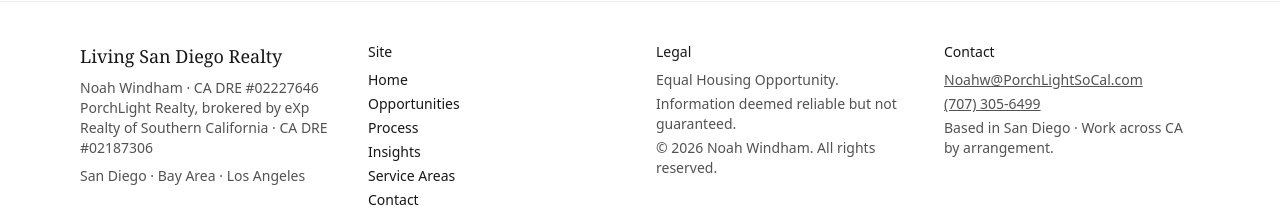
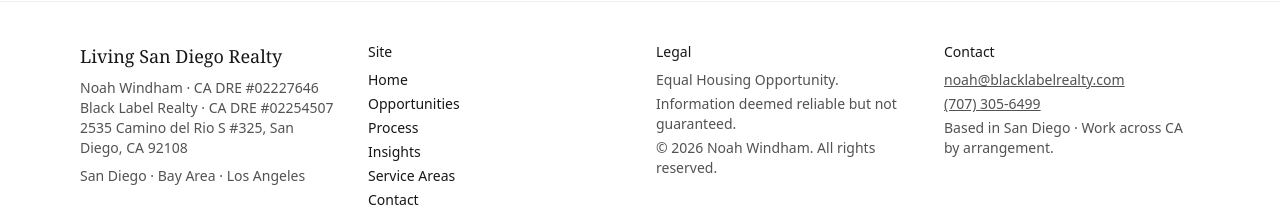
Before and after one commit to windhamnoah77-tech/living-sd-realty, a Next.js app: page / in a window 1280 px wide. Shown: the part 4780-4988 px from the top of the page. Built offline with nearby package versions, Linux system fonts and the light colour scheme; no server answers.

Commit message:
Update Black Label Realty contact details in app/components/Footer.tsx

```diff
--- a/app/components/Footer.tsx
+++ b/app/components/Footer.tsx
@@ -19,7 +19,8 @@ export default function Footer() {
           <div className="font-serif text-lg">Living San Diego Realty</div>
           <div className="text-neutral-600 mt-2">
             Noah Windham · CA DRE #02227646
-            <div>PorchLight Realty, brokered by eXp Realty of Southern California · CA DRE #02187306</div>
+            <div>Black Label Realty · CA DRE #02254507</div>
+            <div>2535 Camino del Rio S #325, San Diego, CA 92108</div>
           </div>
           <div className="text-neutral-600 mt-2">
             San Diego · Bay Area · Los Angeles
@@ -52,8 +53,8 @@ export default function Footer() {
           <div className="font-medium">Contact</div>
           <div className="mt-2 space-y-1 text-neutral-600">
             <div>
-              <a className="underline" href="mailto:Noahw@PorchLightSoCal.com">
-                Noahw@PorchLightSoCal.com
+              <a className="underline" href="mailto:noah@blacklabelrealty.com">
+                noah@blacklabelrealty.com
               </a>
             </div>
             <div>
```
